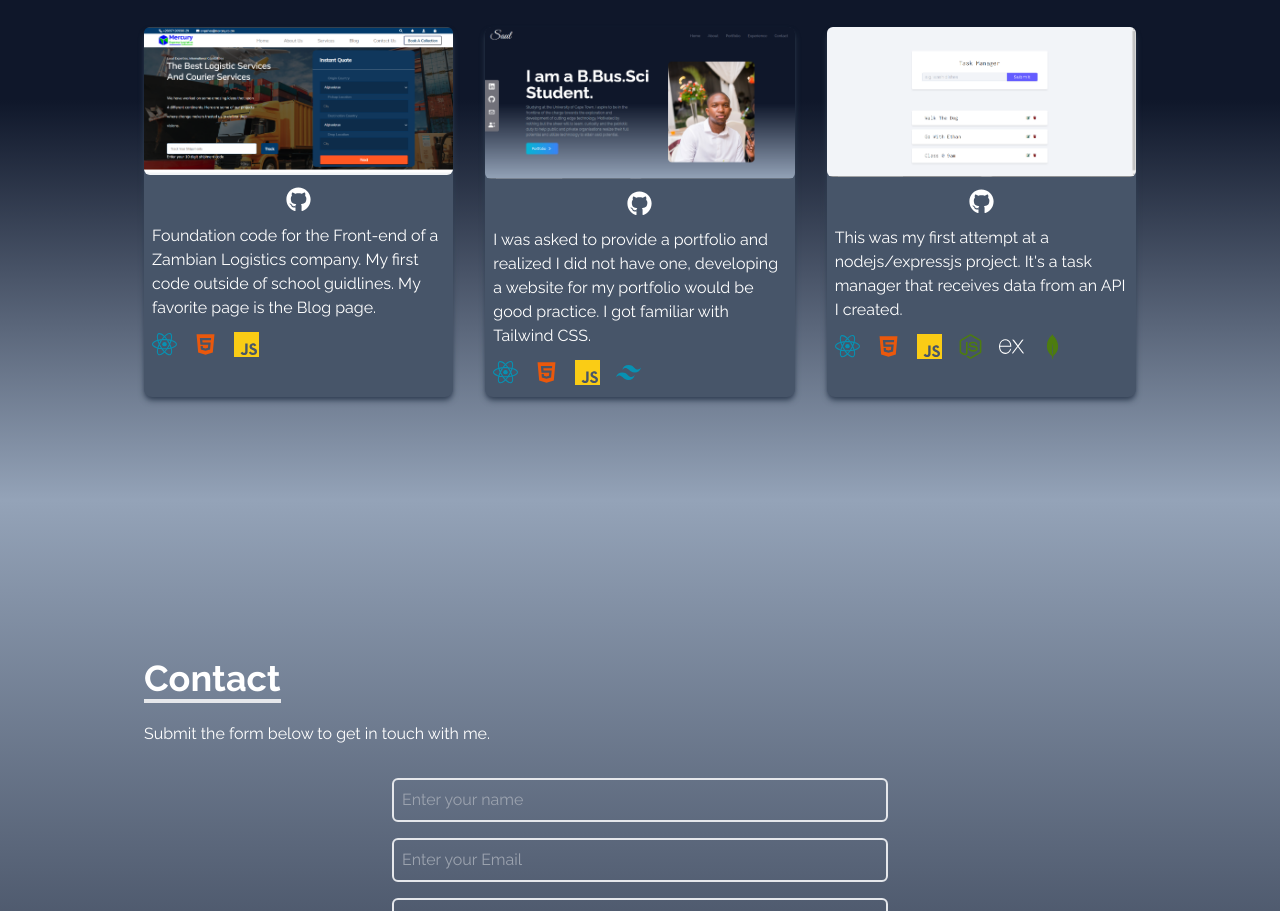
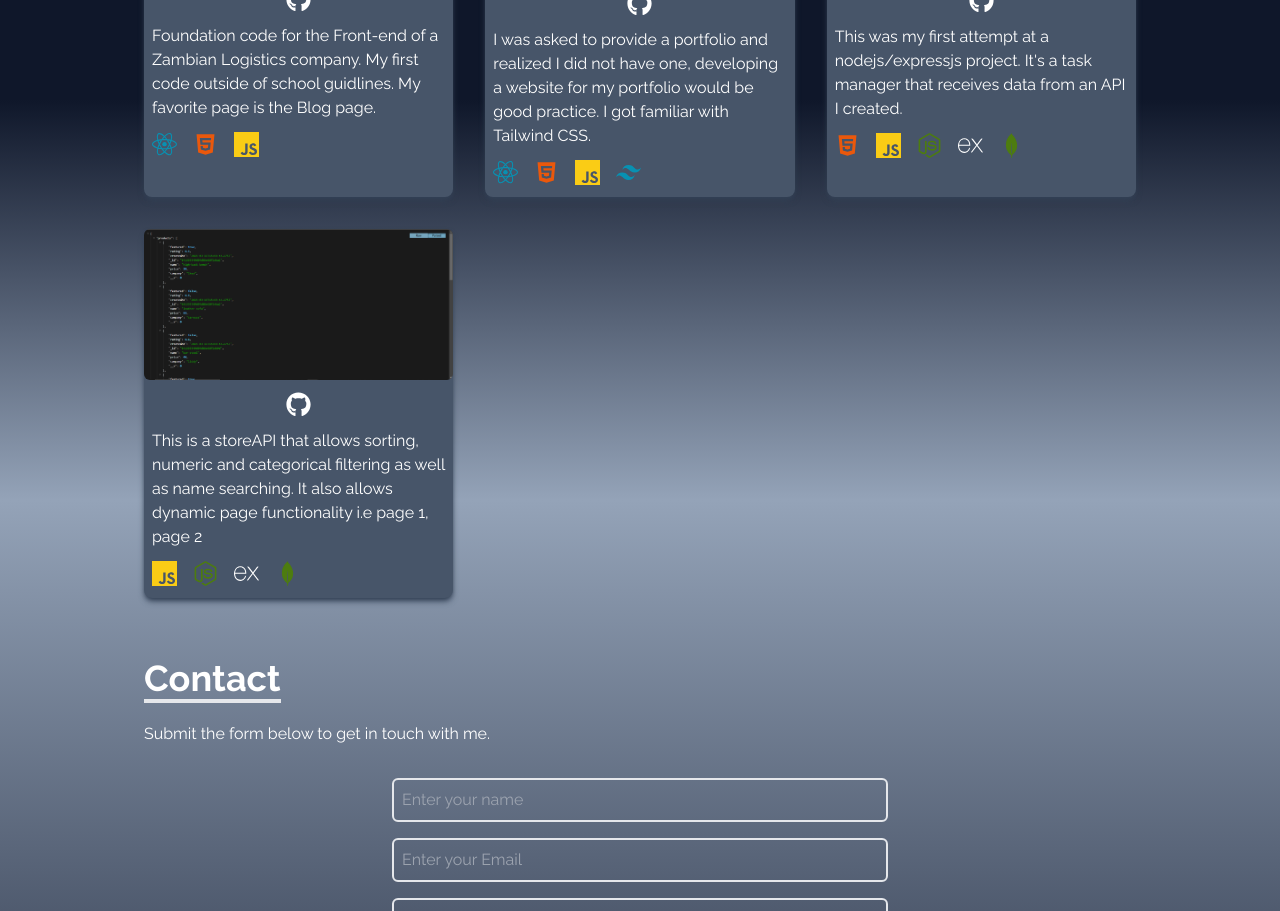
Before and after one commit to chipwayambokomas/MyPortfolio, a React (Create React App) app: page / in a window 1280 px wide. Shown: the part 1900-2811 px from the top of the page. Built offline with nearby package versions, Linux system fonts and the light colour scheme.

Commit message:
Update Portfolio.jsx

```diff
--- a/src/components/Portfolio.jsx
+++ b/src/components/Portfolio.jsx
@@ -2,6 +2,7 @@ import React from "react";
 import mercuryexpress from "../assets/portfolio/mercuryexpressproject.png";
 import firstportfolio from "../assets/portfolio/firstportfolio.png";
 import taskmanager from '../assets/portfolio/taskmanager.png'
+import storeapi from '../assets/portfolio/storeapi.png'
 import { FaGithub, FaNodeJs } from "react-icons/fa";
 // import { BsGlobe2 } from "react-icons/bs";
 import {GrReactjs} from 'react-icons/gr';
@@ -66,12 +67,36 @@ const Portfolio = () => {
         Glink:'https://github.com/chipwayambokomas/Task-Manager',
         child:(
             <div className="flex flex-row">
-            <div className="px-2 text-cyan-600 ">
-                <GrReactjs size={25}/>
-            </div>
             <div className="px-2 text-orange-600 ">
             <AiFillHtml5 size={25}/>
             </div>
+            <div className="px-2 text-yellow-400 ">
+            <SiJavascript size={25}/>
+        </div>
+
+        <div className="px-2 text-lime-700 ">
+            <FaNodeJs size={25}/>
+        </div>
+        <div className="px-2 text-white ">
+            <SiExpress size={25}/>
+        </div>
+        <div className="px-2 text-lime-700 ">
+            <SiMongodb size={25}/>
+        </div>
+        </div>
+
+        )
+    },
+
+      {
+      id: 4,
+      source: storeapi,
+      shortBio:
+        "This is a storeAPI that allows sorting, numeric and categorical filtering as well as name searching. It also allows dynamic page functionality i.e page 1, page 2",
+        Glink:'https://github.com/chipwayambokomas/Task-Manager',
+        child:(
+            <div className="flex flex-row">
+
             <div className="px-2 text-yellow-400 ">
             <SiJavascript size={25}/>
         </div>
```
